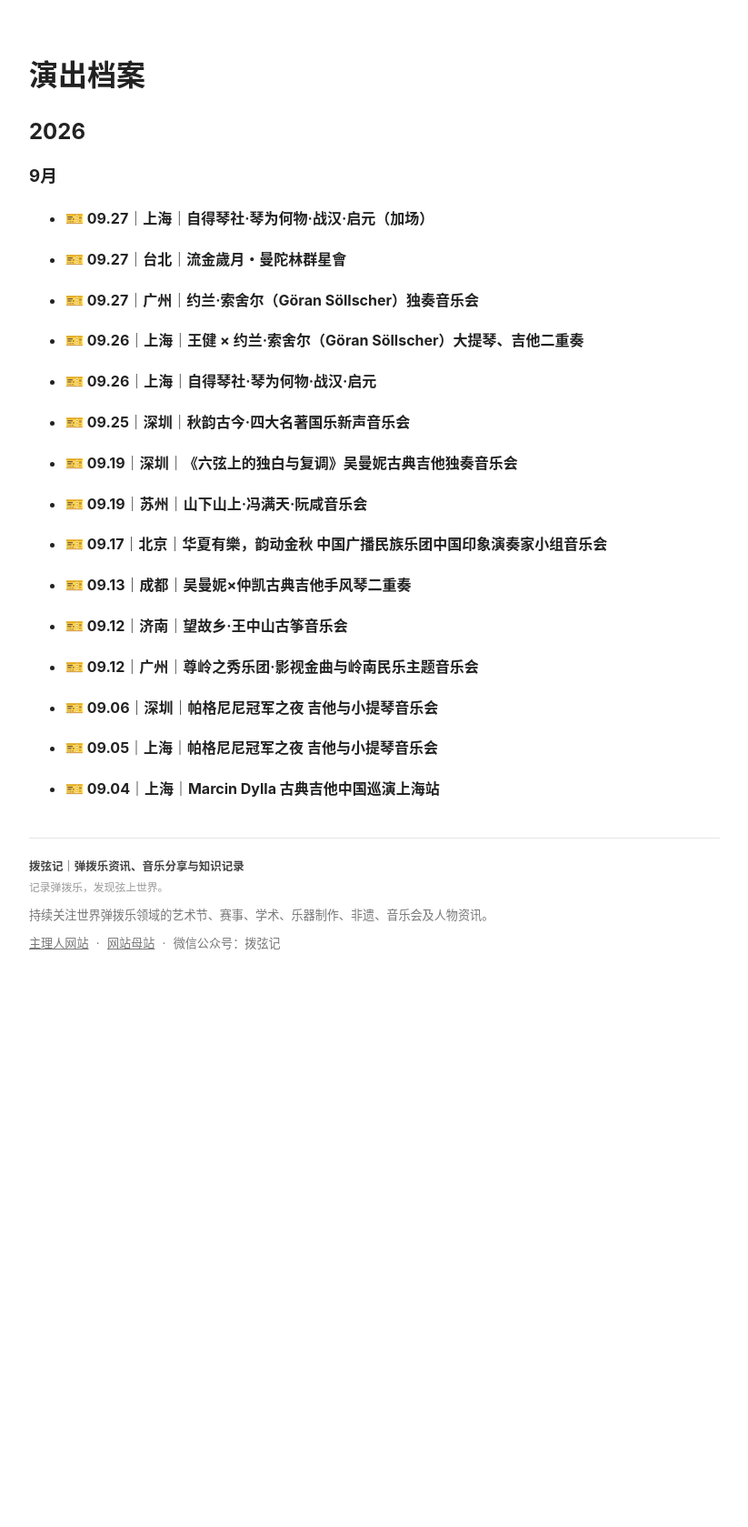
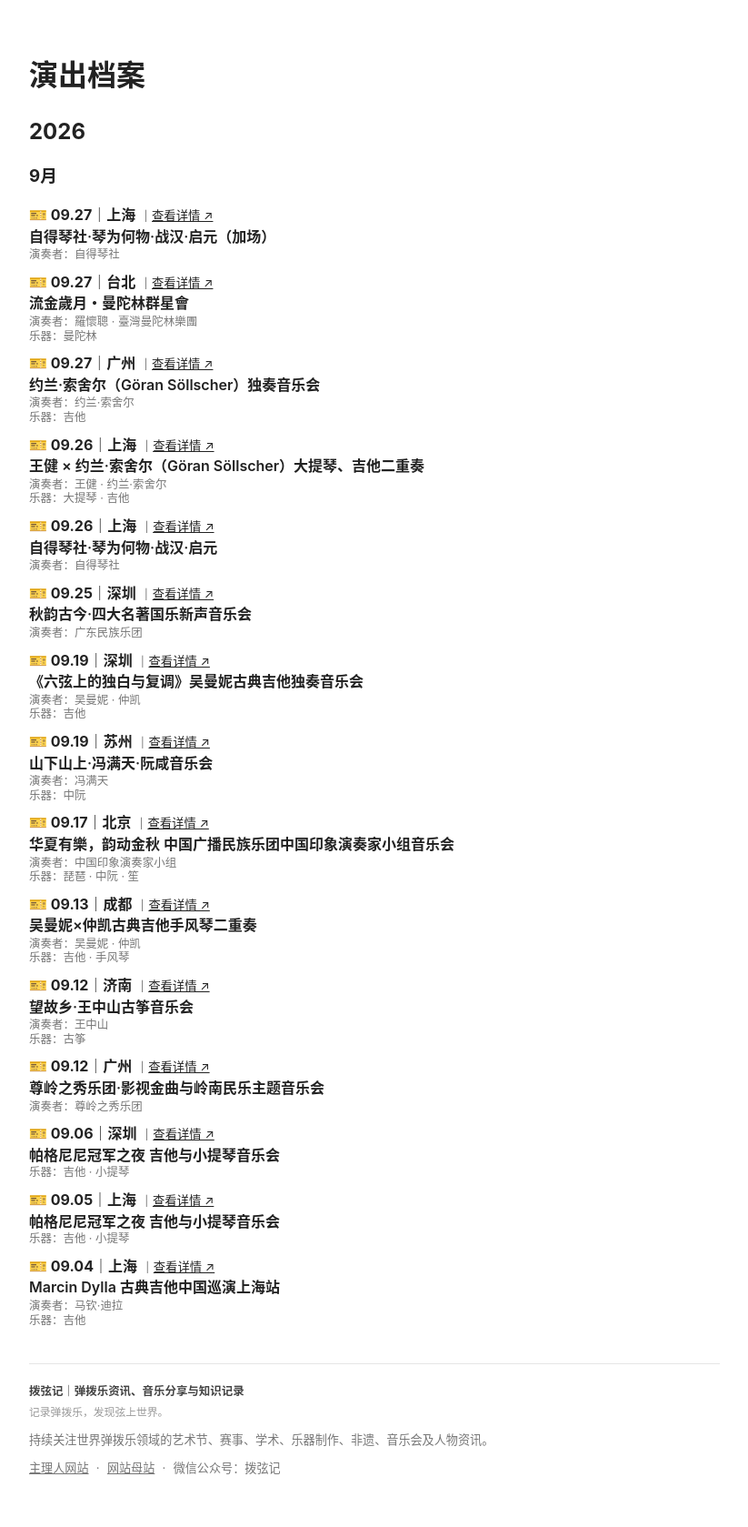
Before and after one commit to KeenKwok/boxianji, a Jekyll site: the page built from archive/index.md, in a window 1280 px wide. Shown: the whole page at 91% size, without its empty margins (228-1051 px from the left). Built offline with Jekyll 4.4.1, drawn with Linux system fonts in a browser that asks for light colours; before the commit the page ends 1102 px from its top, so only the background shows below that.

Commit message:
更新 index.md

```diff
--- a/archive/index.md
+++ b/archive/index.md
@@ -30,6 +30,27 @@ title: 演出档案
 
   {% endif %}
 
-- **🎫 {{ event.date | date: "%m.%d" }}｜{{ event.city }}｜{{ event.title }}**
+<div style="margin:0.75em 0;">
+  <div style="line-height:1.35;margin-bottom:2px;">
+    <strong>🎫 {{ event.date | date: "%m.%d" }}｜{{ event.city }}</strong>
+    <small>｜<a href="{{ event.link }}">查看详情 ↗</a></small>
+  </div>
+
+  <div style="line-height:1.35;font-weight:600;">
+    {{ event.title }}
+  </div>
+
+  {% if event.performers and event.performers.size > 0 %}
+  <div style="margin-top:1px;font-size:0.78em;line-height:1.25;color:#777;">
+    演奏者：{{ event.performers | join: " · " }}
+  </div>
+  {% endif %}
+
+  {% if event.instruments and event.instruments.size > 0 %}
+  <div style="margin-top:0;font-size:0.78em;line-height:1.25;color:#777;">
+    乐器：{{ event.instruments | join: " · " }}
+  </div>
+  {% endif %}
+</div>
 
 {% endfor %}
```
